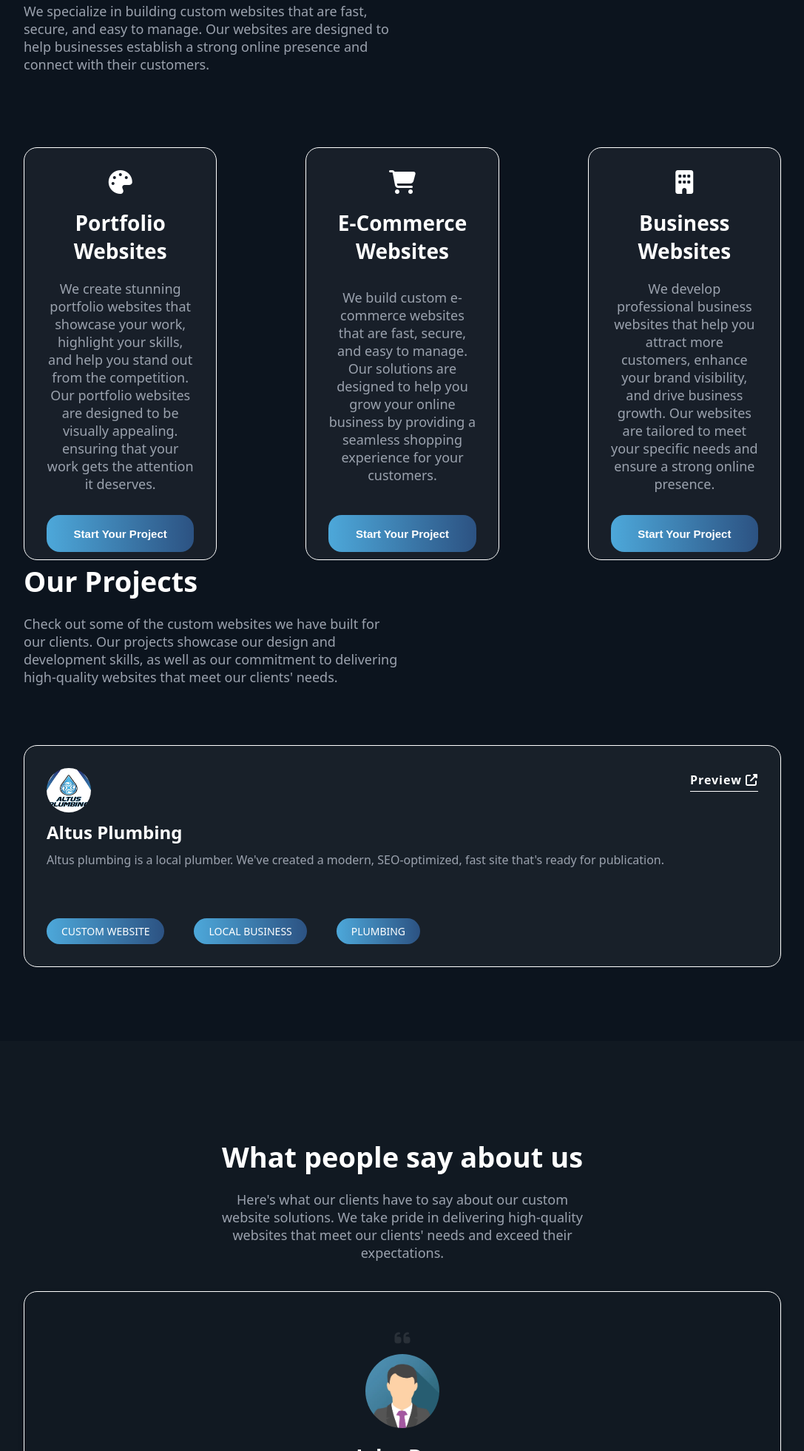
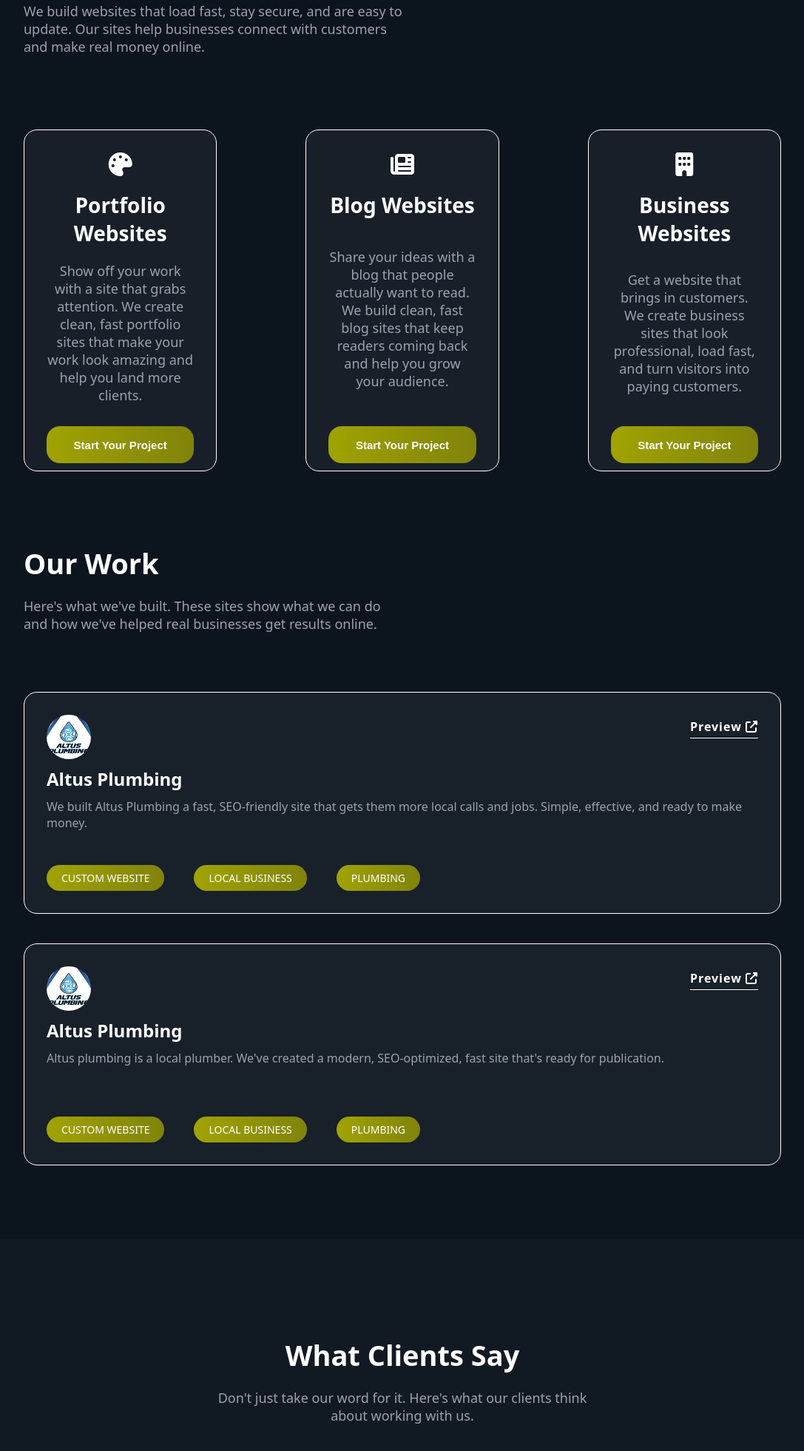
Before and after one commit to AliTheFlop/timelessweb-static, a plain HTML site: page index.html in a window 1280 px wide. Shown: the part 839-2800 px from the top of the page at 74% size, without its empty margins (96-1183 px from the left). Drawn offline with Linux system fonts and the light colour scheme.

Commit message:
Updated color scheme

```diff
--- a/index.html
+++ b/index.html
@@ -19,11 +19,11 @@
         <main class="content fade-in">
             <!-- Hero section -->
             <div class="hero">
-                <h1 class="hero-heading">Timeless Website Solutions</h1>
+                <h1 class="hero-heading">Crafting Websites That Work</h1>
                 <p class="hero-subheading">
-                    We build custom websites that are fast, secure, and easy to
-                    manage for all businesses, ensuring a seamless online
-                    presence
+                    We build fast, secure websites that make you money. Our
+                    sites look great on any device, are easy to update, and
+                    actually bring in business. No fluff, just results.
                 </p>
                 <a class="hero-cta" href="contact.html"
                     >Start Your Project
@@ -36,10 +36,9 @@
                 <div class="section-head">
                     <h2 class="section-head-title">What We Do</h2>
                     <p class="section-head-subtitle">
-                        We specialize in building custom websites that are fast,
-                        secure, and easy to manage. Our websites are designed to
-                        help businesses establish a strong online presence and
-                        connect with their customers.
+                        We build websites that load fast, stay secure, and are
+                        easy to update. Our sites help businesses connect with
+                        customers and make real money online.
                     </p>
                 </div>
                 <div class="section-content whatwedo-content">
@@ -49,11 +48,9 @@
                             Portfolio Websites
                         </h3>
                         <p class="whatwedo-content-item-subheading">
-                            We create stunning portfolio websites that showcase
-                            your work, highlight your skills, and help you stand
-                            out from the competition. Our portfolio websites are
-                            designed to be visually appealing. ensuring that
-                            your work gets the attention it deserves.
+                            Show off your work with a site that grabs attention.
+                            We create clean, fast portfolio sites that make your
+                            work look amazing and help you land more clients.
                         </p>
                         <button class="whatwedo-content-item-button">
                             Start Your Project
@@ -61,17 +58,17 @@
                     </div>
                     <div class="whatwedo-content-item margin-auto-sides">
                         <i
-                            class="fas fa-shopping-cart fa-2x margintop-20px"
+                            class="fa-solid fa-newspaper fa-2x margintop-20px"
                         ></i>
+                        <i class=""></i>
                         <h3 class="whatwedo-content-item-header">
-                            E-Commerce Websites
+                            Blog Websites
                         </h3>
                         <p class="whatwedo-content-item-subheading">
-                            We build custom e-commerce websites that are fast,
-                            secure, and easy to manage. Our solutions are
-                            designed to help you grow your online business by
-                            providing a seamless shopping experience for your
-                            customers.
+                            Share your ideas with a blog that people actually
+                            want to read. We build clean, fast blog sites that
+                            keep readers coming back and help you grow your
+                            audience.
                         </p>
                         <button class="whatwedo-content-item-button">
                             Start Your Project
@@ -83,11 +80,9 @@
                             Business Websites
                         </h3>
                         <p class="whatwedo-content-item-subheading">
-                            We develop professional business websites that help
-                            you attract more customers, enhance your brand
-                            visibility, and drive business growth. Our websites
-                            are tailored to meet your specific needs and ensure
-                            a strong online presence.
+                            Get a website that brings in customers. We create
+                            business sites that look professional, load fast,
+                            and turn visitors into paying customers.
                         </p>
                         <button class="whatwedo-content-item-button">
                             Start Your Project
@@ -99,16 +94,43 @@
         <section class="section">
             <div class="section-container">
                 <div class="section-head marginbottom-60px">
-                    <h2 class="section-head-title">Our Projects</h2>
+                    <h2 class="section-head-title">Our Work</h2>
                     <p class="section-head-subtitle">
-                        Check out some of the custom websites we have built for
-                        our clients. Our projects showcase our design and
-                        development skills, as well as our commitment to
-                        delivering high-quality websites that meet our clients'
-                        needs.
+                        Here's what we've built. These sites show what we can do
+                        and how we've helped real businesses get results online.
                     </p>
                 </div>
                 <div class="section-content projects-content">
+                    <div class="projects-card">
+                        <img
+                            src="images/altusplumbing_logo.jpg"
+                            alt="Altus Plumbing"
+                            class="projects-card-image"
+                        />
+                        <h3 class="projects-card-title">Altus Plumbing</h3>
+                        <p class="projects-card-description">
+                            We built Altus Plumbing a fast, SEO-friendly site
+                            that gets them more local calls and jobs. Simple,
+                            effective, and ready to make money.
+                        </p>
+                        <div class="projects-card-tags">
+                            <span class="projects-card-tag"
+                                >CUSTOM WEBSITE</span
+                            >
+                            <span class="projects-card-tag"
+                                >LOCAL BUSINESS</span
+                            >
+                            <span class="projects-card-tag">PLUMBING</span>
+                        </div>
+                        <a
+                            class="projects-card-preview"
+                            href="https://altusplumbing.com.au"
+                            target="_blank"
+                        >
+                            Preview <i class="fas fa-external-link-alt"></i>
+                        </a>
+                    </div>
+                    <!--  Next Project  -->
                     <div class="projects-card">
                         <img
                             src="images/altusplumbing_logo.jpg"
@@ -146,13 +168,11 @@
             <div class="section-container">
                 <div class="section-head align-center">
                     <h2 class="section-head-title text-align-center">
-                        What people say about us
+                        What Clients Say
                     </h2>
                     <p class="section-head-subtitle text-align-center">
-                        Here's what our clients have to say about our custom
-                        website solutions. We take pride in delivering
-                        high-quality websites that meet our clients' needs and
-                        exceed their expectations.
+                        Don't just take our word for it. Here's what our clients
+                        think about working with us.
                     </p>
                 </div>
                 <div class="section-content testimonials-content">
@@ -172,10 +192,9 @@
                         <span>&#9733;</span>
                     </div>
                     <p class="testimonial-card-review">
-                        "Timeless Web did an amazing job on our website. They
-                        were professional, responsive, and delivered exactly
-                        what we were looking for. I highly recommend their
-                        services!
+                        Timeless Web delivered exactly what we needed. The site
+                        looks great, loads fast, and most importantly, it's
+                        bringing in new business. Worth every penny.
                     </p>
                     <i class="fas fa-quote-left quote-icon"></i>
                 </div>
@@ -184,12 +203,10 @@
         <section class="section">
             <div class="section-container">
                 <div class="section-head marginbottom-60px">
-                    <h2 class="section-head-title">Contact Us</h2>
+                    <h2 class="section-head-title">Let's Talk</h2>
                     <p class="section-head-subtitle">
-                        We love to work for long-term relations, most of our
-                        clients stay with us for years. Reach out to us to start
-                        your project or to ask any questions you may have. We
-                        are here to help you build a strong online presence.
+                        Ready for a website that actually works? Drop us a line
+                        and let's get started on your project.
                     </p>
                 </div>
                 <div class="section-content">
@@ -220,12 +237,12 @@
                             id="service"
                             class="full-width-grid-item"
                         >
-                            <option value="">Service required...</option>
+                            <option value="">Service required</option>
                             <option value="portfolio website">
                                 Portfolio Website
                             </option>
                             <option value="ecommerce website">
-                                E-Commerce Website
+                                Blog Website
                             </option>
                             <option value="business website">
                                 Business Website
--- a/styles.css
+++ b/styles.css
@@ -173,7 +173,7 @@ Section global styling (Since most section basics are the same)
 .hero-cta {
     display: inline-block;
     padding: 1rem 2rem;
-    background: linear-gradient(to right, #4da8da, #2c5282);
+    background: linear-gradient(to right, #a0a300, #808309);
     color: white;
     text-decoration: none;
     border-radius: 8px;
@@ -242,7 +242,7 @@ Section global styling (Since most section basics are the same)
 
 .whatwedo-content-item-button {
     display: inline-block;
-    background: linear-gradient(to right, #4da8da, #2c5282);
+    background: linear-gradient(to right, #a0a300, #808309);
     color: white;
     width: 100%;
     height: 50px;
@@ -251,6 +251,7 @@ Section global styling (Since most section basics are the same)
     border: none;
     border-radius: 18px;
     font-weight: 600;
+    cursor: pointer;
     transition: transform 0.2s ease;
     margin-top: auto;
 }
@@ -308,7 +309,7 @@ Projects-specific styling
 }
 
 .projects-card-tag {
-    background: linear-gradient(to right, #4da8da, #2c5282);
+    background: linear-gradient(to right, #a0a300, #808309);
     padding: 8px 20px;
     border-radius: 100px;
     font-size: 14px;
@@ -414,7 +415,7 @@ select {
     border: 1px solid transparent;
     background: none;
     color: white;
-    border-image: linear-gradient(to right, #4da8da, #2c5282);
+    border-image: linear-gradient(to right, #a0a300, #808309);
     border-image-slice: 1;
     font-size: 20px;
     outline: none;
@@ -448,7 +449,7 @@ select {
 
 .contactus-form button {
     padding: 12px 25px;
-    background: linear-gradient(to right, #4da8da, #2c5282);
+    background: linear-gradient(to right, #a0a300, #808309);
     border: none;
     outline: none;
     font-size: 18px;
```
